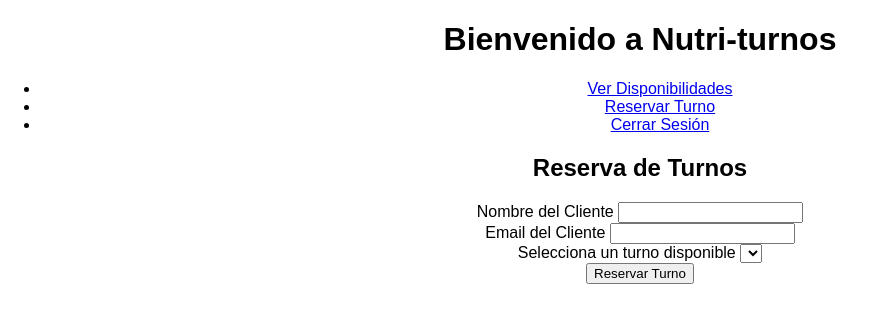
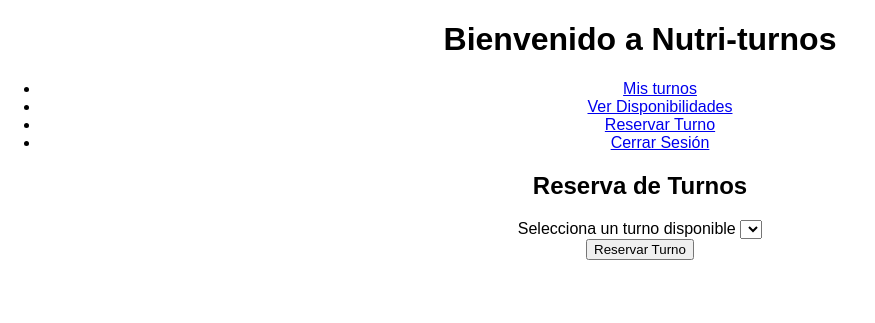
Before and after one commit to azuagajuandev/gestion-turnos, a Flask app: template templates/nuevo_turno.html in a window 1280 px wide. Shown: the top 323 px of the page, without its empty margins (0-875 px from the left). Run offline with Flask 3, Linux system fonts and the light colour scheme; the template is opened without the code that fills it: values that come from a table or form of the project are taken from there, others are empty; the visitor is signed in with stand-in values (Sample User, id 1).

Commit message:
Cambios para no poner tus datos al reservar turno

```diff
--- a/app.py
+++ b/app.py
@@ -57,8 +57,6 @@ class Turno(db.Model):
 
 # Formulario agregar turno
 class TurnoForm(FlaskForm):
-    nombre_cliente = StringField("Nombre del Cliente", validators=[DataRequired()])
-    email_cliente = StringField("Email del Cliente", validators=[DataRequired(), Email()])
     fecha_turno = SelectField("Selecciona un turno disponible", validators=[DataRequired()])
     submit = SubmitField("Reservar Turno")
 
@@ -184,14 +182,14 @@ def nuevo_turno():
 
         # Crear nuevo turno
         nuevo_turno = Turno(
-            nombre_cliente=form.nombre_cliente.data,
-            email_cliente=form.email_cliente.data,
-            fecha_turno=datetime.strptime(form.fecha_turno.data, "%Y-%m-%d %H:%M")
+            nombre_cliente="Cliente autenticado",
+            email_cliente=session.get("user_email"),
+            fecha_turno=fecha_turno
         )
         db.session.add(nuevo_turno)
         db.session.commit()
         flash("Turno reservado exitosamente", "success")
-        return redirect(url_for("cliente_disponibilidades"))
+        return redirect(url_for("cliente_turnos"))
     return render_template("nuevo_turno.html", form=form)
 
 # Inicio de sesión
@@ -206,7 +204,7 @@ def login():
             session["role"] = usuario.rol
             if usuario.rol == "cliente":
                 flash("Sesión iniciada como Cliente", "success")
-                return redirect(url_for("cliente_disponibilidades"))
+                return redirect(url_for("cliente_turnos"))
             elif usuario.rol == "profesional":
                 flash("Sesión iniciada como Profesional", "success")
                 return redirect(url_for("profesional_turnos"))
--- a/templates/cliente_turnos.html
+++ b/templates/cliente_turnos.html
@@ -19,7 +19,7 @@
                     <th>{{ turno.fecha_turno }}</th>
                     <th>{{ "Pagado" if turno.pagado else "Pendiente" }}</th>
                 </tr>
-                {% endif %}
+                {% endfor %}
             </tbody>
         </table>
     {% else %}
--- a/templates/layout.html
+++ b/templates/layout.html
@@ -11,6 +11,7 @@
     <nav>
         <ul>
             {% if session.get('role') == 'cliente' %}
+            <li><a href="{{ url_for('cliente_turnos') }}">Mis turnos</a></li>
             <li><a href="{{ url_for('cliente_disponibilidades') }}">Ver Disponibilidades</a></li>
             <li><a href="{{ url_for('nuevo_turno') }}">Reservar Turno</a></li>
             <li><a href="{{ url_for('logout') }}">Cerrar Sesión</a></li>
--- a/templates/nuevo_turno.html
+++ b/templates/nuevo_turno.html
@@ -5,14 +5,6 @@
     <h2>Reserva de Turnos</h2>
     <form method="POST">
         {{ form.hidden_tag() }}
-        <div>
-            {{ form.nombre_cliente.label }}
-            {{ form.nombre_cliente(class="form-control") }}
-        </div>
-        <div>
-            {{ form.email_cliente.label }}
-            {{ form.email_cliente(class="form-control") }}
-        </div>
         <div>
             {{ form.fecha_turno.label }}
             {{ form.fecha_turno(class="form-control") }}
```
